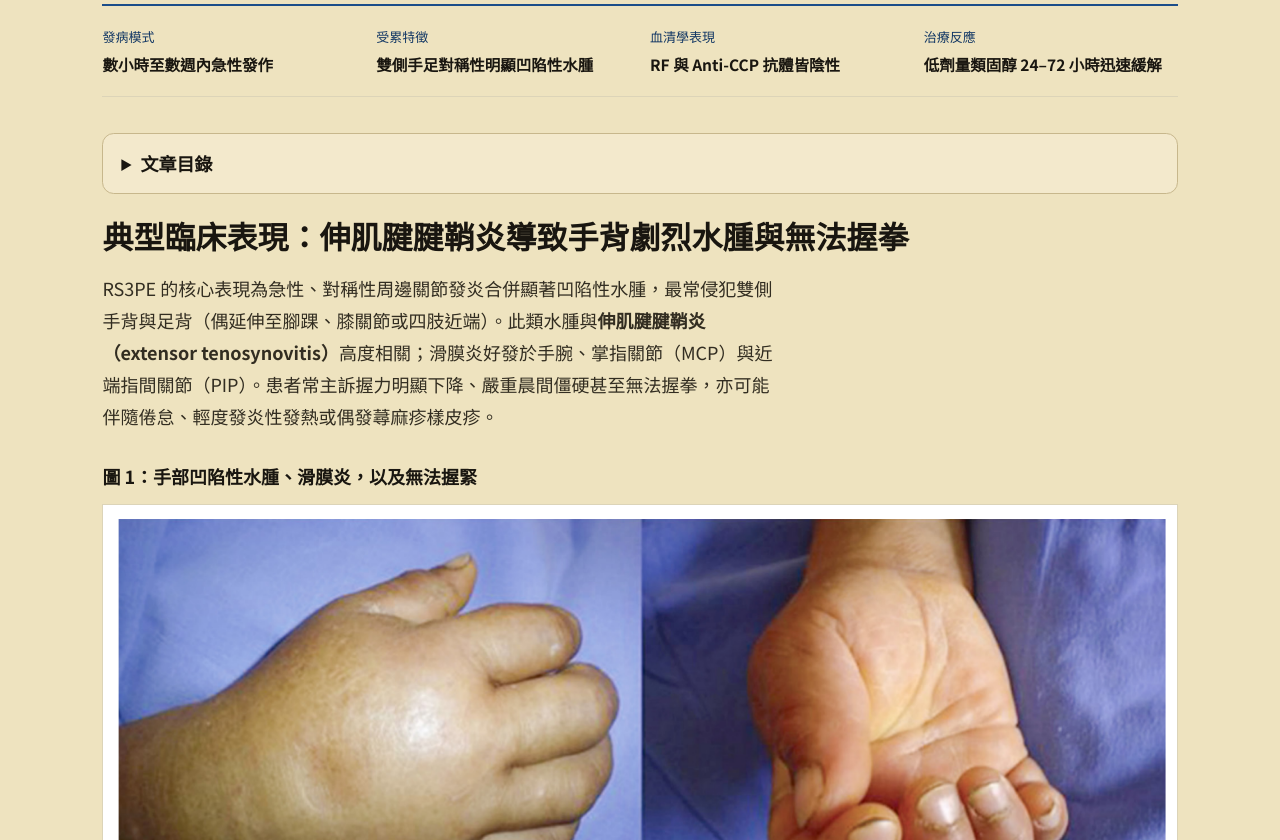
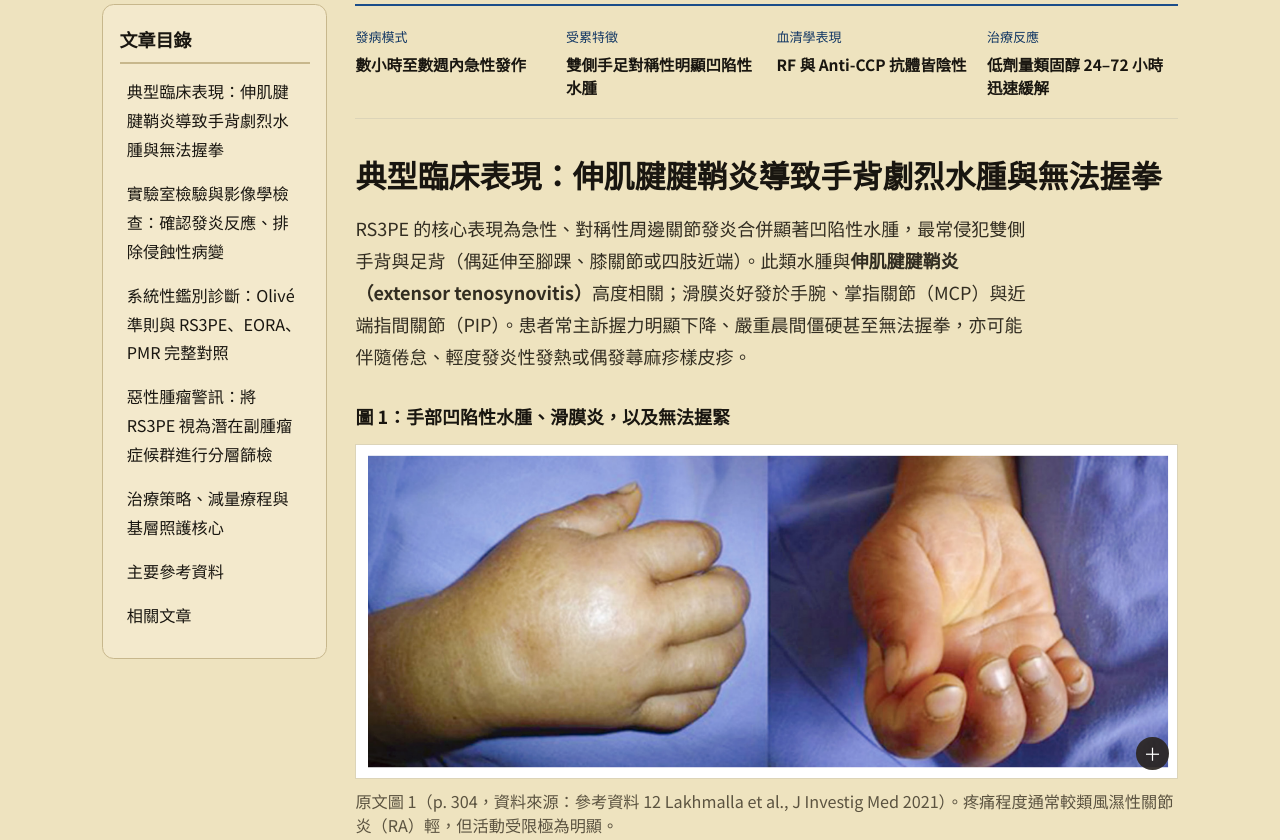
Before and after one commit to wyverner2005/knowledge-planet, a plain HTML site: page notes/rs3pe.html in a window 1280 px wide. Shown: the part 611-1451 px from the top of the page. Drawn offline with Linux system fonts and the light colour scheme.

Commit message:
Align article contents with the cGVHD sidebar layout

```diff
--- a/theme.css
+++ b/theme.css
@@ -249,18 +249,52 @@ a.kp-category:hover { text-decoration: underline; }
 .kp-home #notes[hidden], .kp-section-results[hidden] { display: none; }
 .kp-section-results { display: grid; gap: .7rem; list-style: none; padding: 0; }
 .kp-section-results .summary { overflow-wrap: anywhere; }
+.kp-article-columns {
+  display: grid;
+  grid-template-columns: minmax(0, 1fr);
+  gap: 1.15rem;
+  align-items: start;
+  margin-block-start: 28px;
+}
+.kp-article-columns > :last-child { min-width: 0; }
+.kp-article-columns > :last-child > :first-child { margin-block-start: 0; }
 .kp-article-toc {
-  margin-block: 1.2rem;
-  padding: .75rem 1rem;
+  padding: 1rem .9rem;
   background: var(--kp-light-panel);
   border: 1px solid var(--kp-light-edge);
   border-radius: .65rem;
 }
-.kp-article-toc summary { cursor: pointer; font-weight: 750; }
-.kp-article-toc ul { margin-block: .6rem 0; padding-inline-start: 1.35rem; }
-.kp-article-toc a { display: inline-block; padding-block: .2rem; color: inherit; }
-.kp-cgvhd .kp-article-toc { display: none; }
+.kp-article-toc-title {
+  padding-bottom: .35rem;
+  border-bottom: 2px solid var(--kp-control-border);
+  font-weight: 750;
+}
+.kp-article-toc ul { list-style: none; margin: .45rem 0 0; padding: 0; }
+.kp-note .kp-article-toc li { margin: .25rem 0; font-size: .9rem; }
+.kp-article-toc a {
+  display: block;
+  padding: .3rem .4rem;
+  color: inherit;
+  overflow-wrap: anywhere;
+  text-decoration: none;
+}
+.kp-article-toc a:hover { text-decoration: underline; }
 html[data-theme="dark"] .kp-article-toc { background: var(--kp-dark-panel); border-color: var(--kp-dark-edge); }
+
+@media (min-width: 961px) {
+  .kp-article-columns { grid-template-columns: 225px minmax(0, 1fr); gap: 28px; }
+  .kp-article-toc {
+    position: sticky;
+    top: 20px;
+    max-height: calc(100vh - 40px);
+    overflow-y: auto;
+    scrollbar-width: thin;
+  }
+  .kp-article-columns :is(.full-band, .band) {
+    margin-inline: 0;
+    padding-inline: clamp(1rem, 3vw, 2rem);
+  }
+}
 .kp-note :is(h2[id], section[id]) { scroll-margin-top: 1rem; }
 
 .kp-tool-page { width: min(100% - 2rem, 56rem); margin: 1.5rem auto 4rem; font: 1rem/1.6 system-ui, sans-serif; }
--- a/theme.js
+++ b/theme.js
@@ -155,14 +155,18 @@
       assigned.add(id);
       return id;
     });
-    const existing = document.querySelector(".toc");
-    if (existing) existing.setAttribute("aria-label", "文章目錄");
-    const contents = document.createElement("details");
+    const existing = document.querySelector(".kp-note .toc");
+    if (existing) {
+      existing.setAttribute("aria-label", "文章目錄");
+    } else {
+      const columns = document.createElement("div");
+      columns.className = "kp-article-columns";
+      const contents = document.createElement("nav");
       contents.className = "kp-article-toc";
-    const summary = document.createElement("summary");
-    summary.textContent = "文章目錄";
-    const nav = document.createElement("nav");
-    nav.setAttribute("aria-label", "文章目錄");
+      contents.setAttribute("aria-label", "文章目錄");
+      const title = document.createElement("div");
+      title.className = "kp-article-toc-title";
+      title.textContent = "文章目錄";
       const list = document.createElement("ul");
       headings.forEach((heading, index) => {
         const item = document.createElement("li");
@@ -172,10 +176,22 @@
         item.append(link);
         list.append(item);
       });
-    nav.append(list);
-    contents.append(summary, nav);
-    const first = headings[0].closest("section") || headings[0];
-    first.before(contents);
+      contents.append(title, list);
+      columns.append(contents);
+
+      // Keep the introduction across the full width, above both columns.
+      const header = main.querySelector(":scope > header");
+      if (header) {
+        const articleBody = document.createElement("div");
+        const bodyNodes = [...main.childNodes];
+        articleBody.append(...bodyNodes.slice(bodyNodes.indexOf(header) + 1));
+        columns.append(articleBody);
+        main.append(columns);
+      } else {
+        main.before(columns);
+        columns.append(main);
+      }
+    }
 
     // Generated anchors are added after parsing. Resolve direct search links now.
     if (location.hash) {
```
Also changed, not shown: 1 other file. Lines whose indentation alone changed are shown as unchanged.
